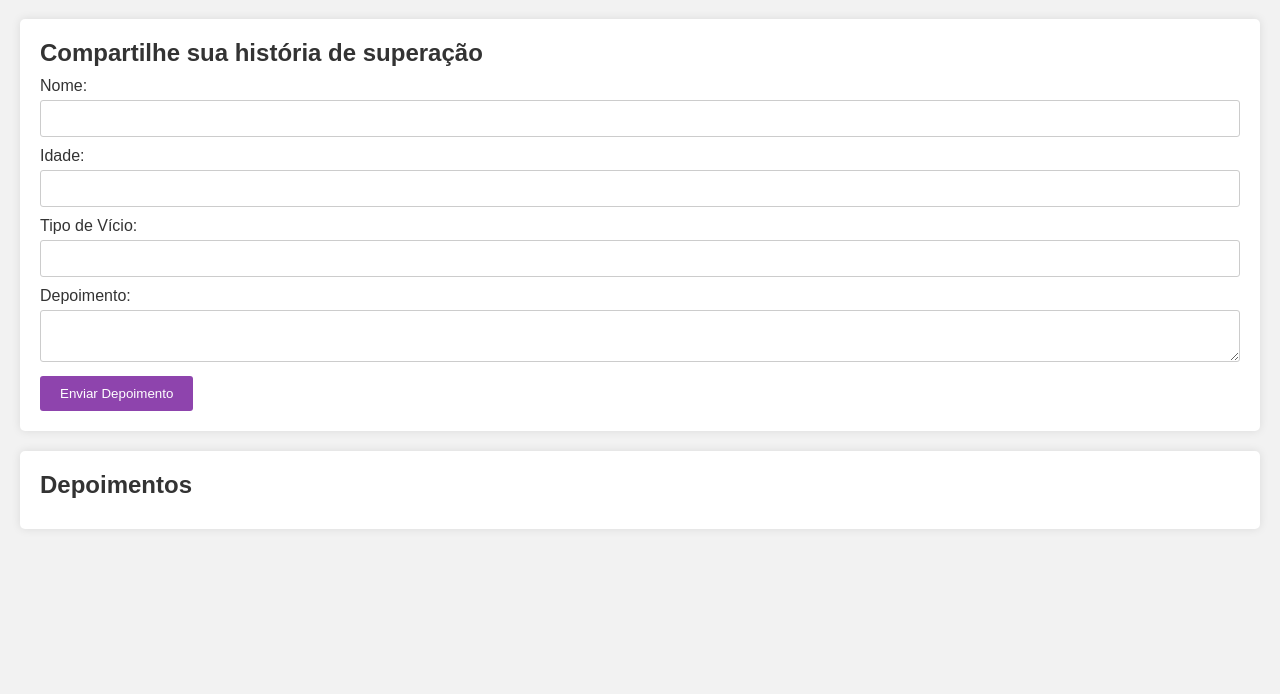
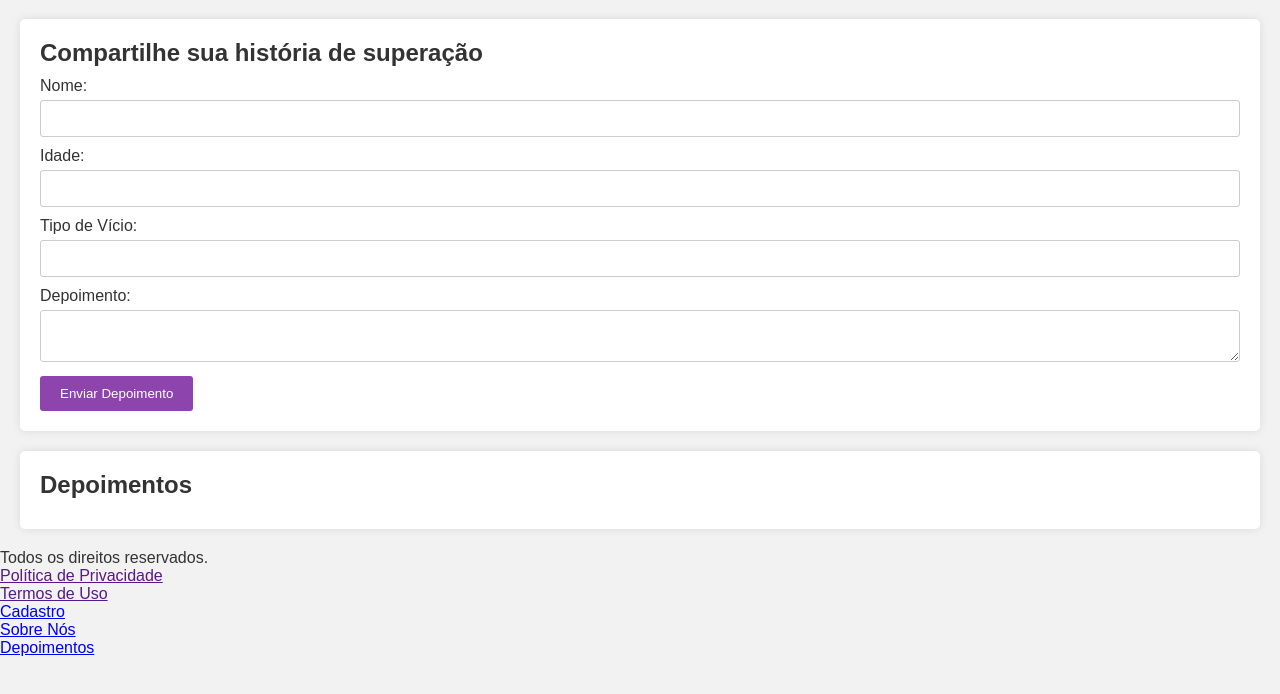
Before and after one commit to LeticiaBorges06/Projeto-M2--Hackaton, a plain HTML site: page pages/Quarta Pagina/quarta.html in a window 1280 px wide. Shown: the part 78-772 px from the top of the page. Drawn offline with Linux system fonts and the light colour scheme.

Commit message:
jm commit 3

```diff
--- a/pages/Quarta Pagina/quarta.html
+++ b/pages/Quarta Pagina/quarta.html
@@ -37,5 +37,18 @@
         </section>
     </main>
     <script src="/js/quarta_pagina.js"></script>
+    <footer>
+
+        <p>Todos os direitos reservados.</p>
+        <nav>
+            <ul>
+                <li><a href=>Política de Privacidade</a></li>
+                <li><a href=>Termos de Uso</a></li>
+                <li><a href="/pages/Cadastro/cadastro.html">Cadastro</a></li>
+                <li><a href="/pages/Pagina de Dentro/pagina.html">Sobre Nós</a></li>
+                <li><a href="/pages/Quarta Pagina/quarta.html">Depoimentos</a></li>
+            </ul>
+        </nav>
+    </footer>
 </body>
 </html>
```
